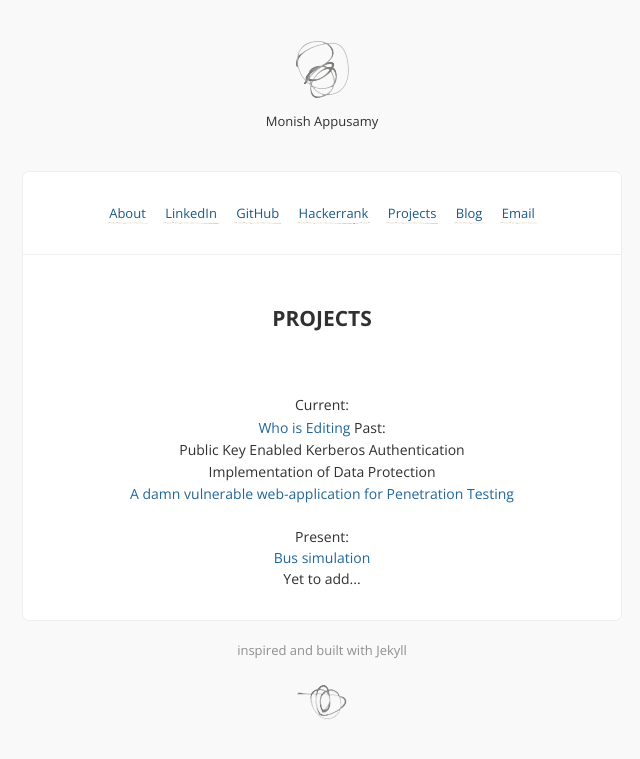
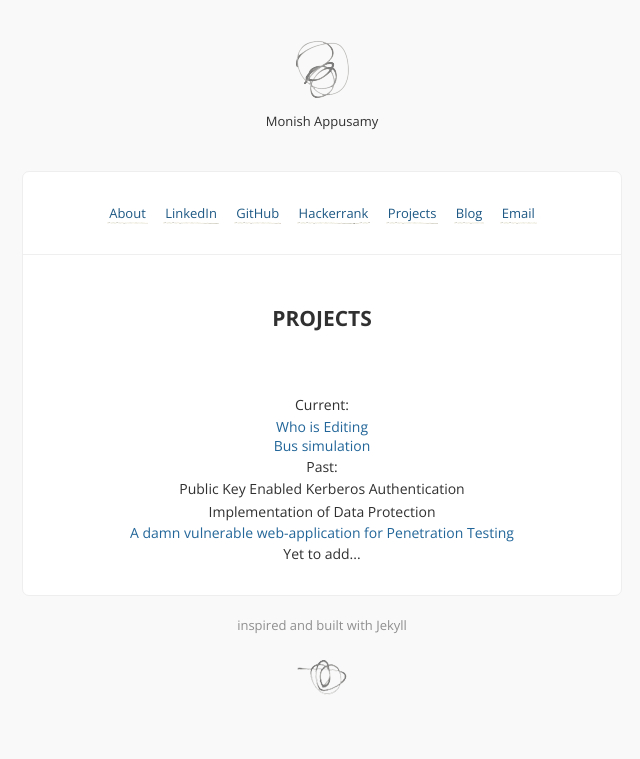
Before and after one commit to monishappusamy/monishappusamy.github.io, a Jekyll site: the page built from projects.md, in a window 1280 px wide. Shown: the top 759 px of the page, without its empty margins (318-958 px from the left). Built offline with Jekyll 4.4.1, drawn with Linux system fonts in a browser that asks for light colours; Markdown is read by kramdown in place of the engine named in the settings; comment, search, counter and statistics services are not loaded.

Commit message:
Update projects.md

```diff
--- a/projects.md
+++ b/projects.md
@@ -5,16 +5,15 @@ title: projects
 <center>
 Current: <br>
 
-<a href ="../WhoIsEditing">Who is Editing </a>
+<a href ="../WhoIsEditing">Who is Editing </a><br>
+<a href="https://github.com/monishappusamy/Notes/tree/master/Operating-Systems/bus_simulation">Bus simulation</a><br>
 
 Past: <br>
 
 Public Key Enabled Kerberos Authentication<br>
 Implementation of Data Protection<br>
 <a href="https://github.com/monishappusamy/h-app">A damn vulnerable web-application for Penetration Testing</a><br>
-<br>
-Present:<br>
-<a href="https://github.com/monishappusamy/Notes/tree/master/Operating-Systems/bus_simulation">Bus simulation</a><br>
+
 
 Yet to add...
 
```
